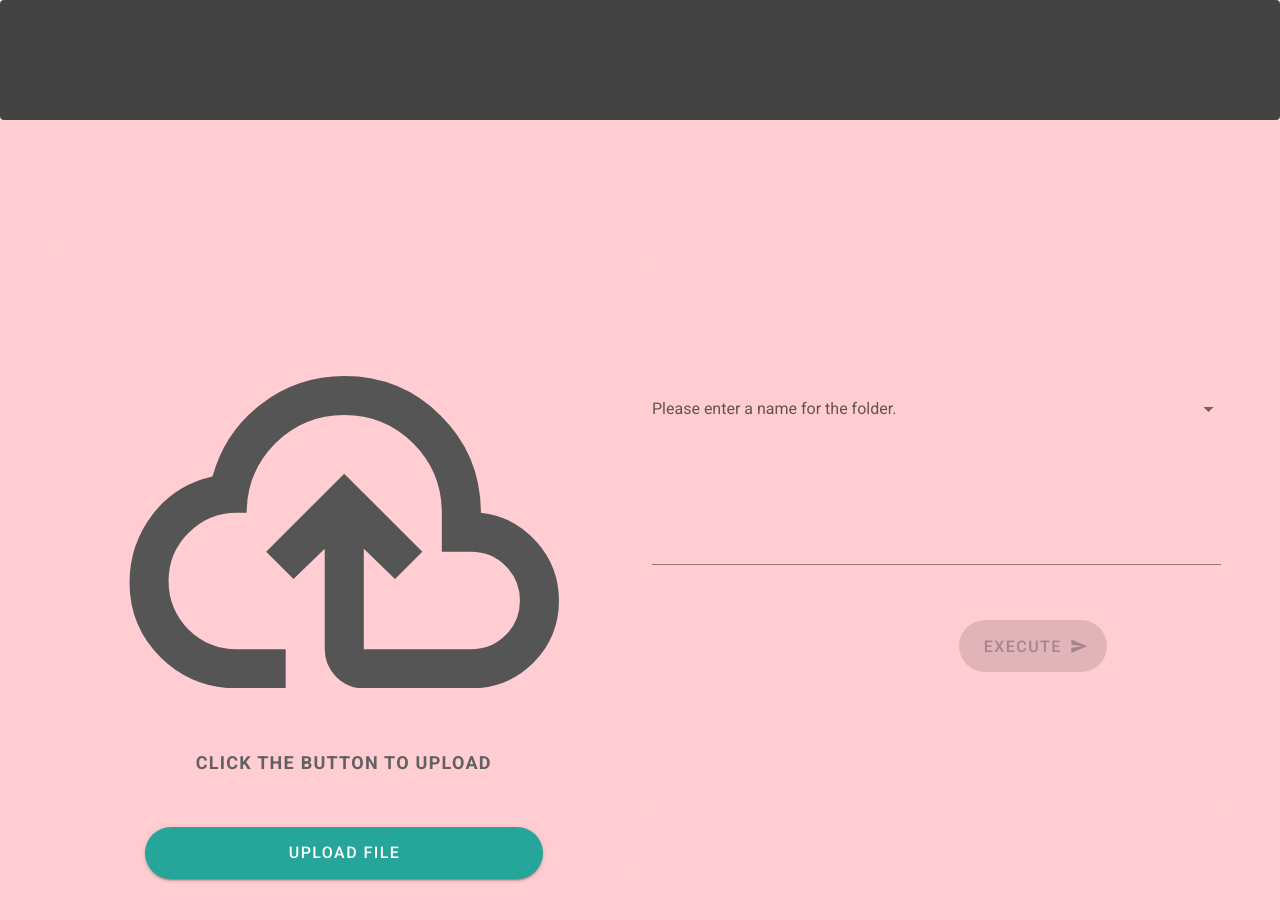
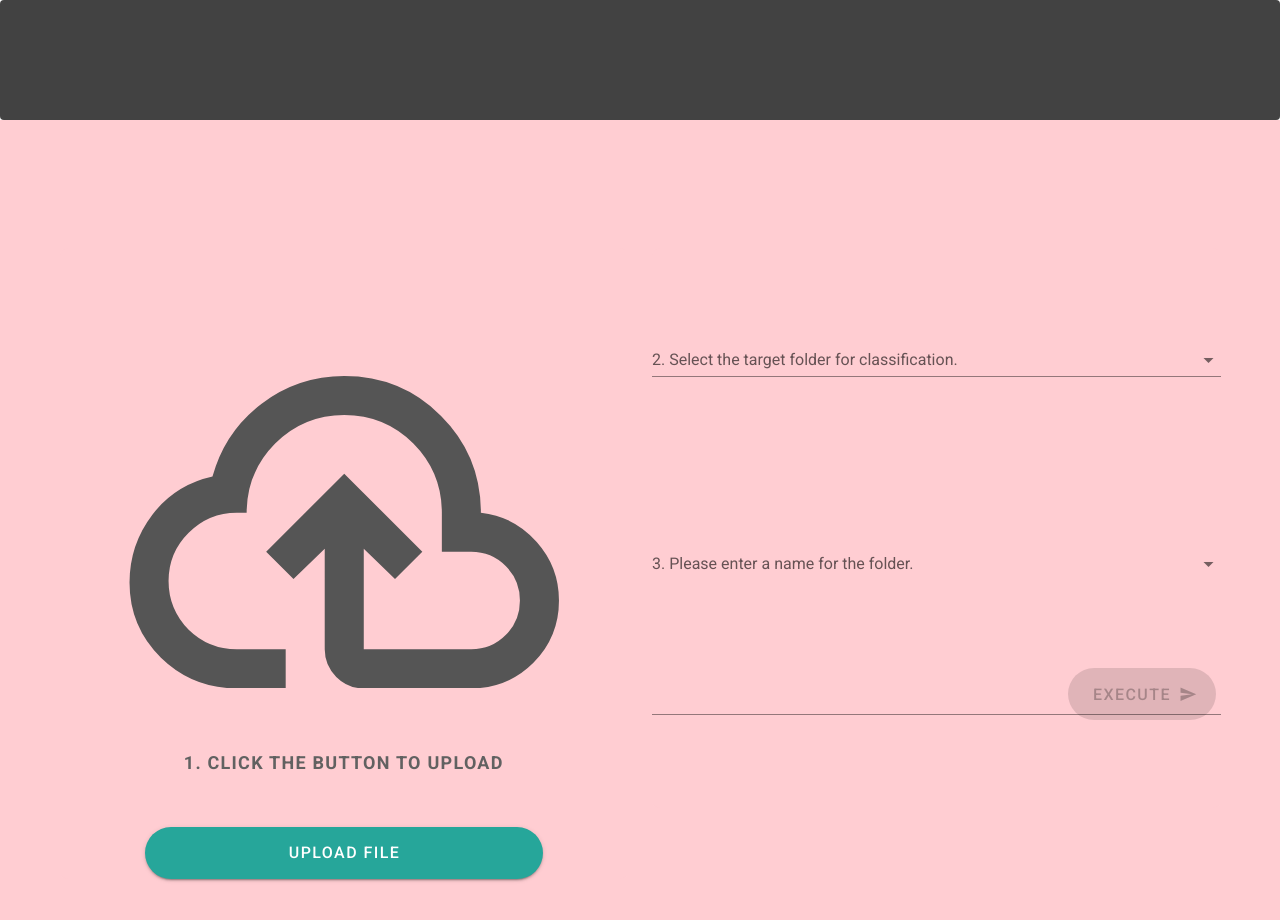
Before and after one commit to KITA-DS12/vol11_bookmark, a Vue app in the folder client/: page /#/ in a window 1280 px wide. Built offline with nearby package versions, Linux system fonts and the light colour scheme.

Commit message:
add folderの指定

```diff
--- a/client/src/views/DownloadView.vue
+++ b/client/src/views/DownloadView.vue
@@ -120,6 +120,8 @@ export default {
         .post("json-json", {
           bookmark: this.response_json,
           folder: this.folder,
+          other: this.other,
+          target: this.target,
         })
         .then((res) => {
           this.response_json = res.data
--- a/client/src/views/UploadView.vue
+++ b/client/src/views/UploadView.vue
@@ -14,12 +14,10 @@
               style="text-align: center;"
             >
               <input type="file" ref="input" accept="html" style="display: none" @change="getFileContent">
-              <div v-on:click="inputButton">
-                <svg style="fill: #555;" xmlns="http://www.w3.org/2000/svg" viewBox="0 0 24 20"><path d="M6.5 20Q4.22 20 2.61 18.43 1 16.85 1 14.58 1 12.63 2.17 11.1 3.35 9.57 5.25 9.15 5.88 6.85 7.75 5.43 9.63 4 12 4 14.93 4 16.96 6.04 19 8.07 19 11 20.73 11.2 21.86 12.5 23 13.78 23 15.5 23 17.38 21.69 18.69 20.38 20 18.5 20H13Q12.18 20 11.59 19.41 11 18.83 11 18V12.85L9.4 14.4L8 13L12 9L16 13L14.6 14.4L13 12.85V18H18.5Q19.55 18 20.27 17.27 21 16.55 21 15.5 21 14.45 20.27 13.73 19.55 13 18.5 13H17V11Q17 8.93 15.54 7.46 14.08 6 12 6 9.93 6 8.46 7.46 7 8.93 7 11H6.5Q5.05 11 4.03 12.03 3 13.05 3 14.5 3 15.95 4.03 17 5.05 18 6.5 18H9V20M12 13Z" /></svg>
-                <p class="grey--text text--darken-2 text-button font-weight-bold">
-                  <font size="4">Click the BUTTON to Upload</font>
-                </p>
-              </div>
+              <svg style="fill: #555;" xmlns="http://www.w3.org/2000/svg" viewBox="0 0 24 20"><path d="M6.5 20Q4.22 20 2.61 18.43 1 16.85 1 14.58 1 12.63 2.17 11.1 3.35 9.57 5.25 9.15 5.88 6.85 7.75 5.43 9.63 4 12 4 14.93 4 16.96 6.04 19 8.07 19 11 20.73 11.2 21.86 12.5 23 13.78 23 15.5 23 17.38 21.69 18.69 20.38 20 18.5 20H13Q12.18 20 11.59 19.41 11 18.83 11 18V12.85L9.4 14.4L8 13L12 9L16 13L14.6 14.4L13 12.85V18H18.5Q19.55 18 20.27 17.27 21 16.55 21 15.5 21 14.45 20.27 13.73 19.55 13 18.5 13H17V11Q17 8.93 15.54 7.46 14.08 6 12 6 9.93 6 8.46 7.46 7 8.93 7 11H6.5Q5.05 11 4.03 12.03 3 13.05 3 14.5 3 15.95 4.03 17 5.05 18 6.5 18H9V20M12 13Z" /></svg>
+              <p class="grey--text text--darken-2 text-button font-weight-bold">
+                <font size="4">1. Click the BUTTON to Upload</font>
+              </p>
               <v-btn style="margin-top: 5%" width="70%" rounded class="white--text" color="teal lighten-1" x-large @click="inputButton">UPLOAD FILE</v-btn>
             </v-sheet>
           </v-col>
@@ -33,12 +31,40 @@
               class="red lighten-4"
               style="text-align: center; position: relative;"
             >
+              <div style="height: 10vh" />
+              <v-combobox
+                v-model="targets"
+                :items="folders"
+                hide-selected
+                multiple
+                label="2. Select the target folder for classification."
+                @input="onInputCombobox"
+              >
+                <template v-slot:selection="{ attrs, item, parent, selected }">
+                  <v-chip
+                    v-bind="attrs"
+                    color="pink lighten-2"
+                    text-color="white"
+                    :input-value="selected"
+                    label
+                  >
+                    <span class="pr-2">
+                      {{ item }}
+                    </span>
+                    <v-icon
+                      small
+                      @click="parent.selectItem(item)"
+                    >
+                      $delete
+                    </v-icon>
+                  </v-chip>
+                </template>
+              </v-combobox>
               <v-combobox
                 v-model="chips"
-                chips
-                clearable
+                clearabkle
                 hide-selected
-                label="Please enter a name for the folder."
+                label="3. Please enter a name for the folder."
                 multiple
                 height="300"
               >
@@ -51,12 +77,13 @@
                     close
                     @click="select"
                     @click:close="removeChips(item)"
+                    label
                   >
                     <strong>{{ item }}</strong>&nbsp;
                   </v-chip>
                 </template>
               </v-combobox>
-              <v-btn v-bind:disabled="!isAllowedToPush" style="position: absolute; right: 20%; bottom: 25%;" rounded class="white--text" color="teal lighten-1" x-large @click="uploadFile">
+              <v-btn v-bind:disabled="!isAllowedToPush" style="position: fixed; bottom: 10%; right: 5%;" rounded class="white--text" color="teal lighten-1" x-large @click="uploadFile">
                 EXECUTE
                 <v-icon right>
                   mdi-send
@@ -78,6 +105,9 @@ export default {
     content: '',
     response_json: null,
     chips: [],
+    other: "その他",
+    folders: [],
+    targets: [],
   }),
   computed: {
     isAllowedToPush() {
@@ -89,6 +119,24 @@ export default {
     }
   },
   methods: {
+    onInputCombobox() {
+      this.$nextTick(() => {
+        // 入力値が選択肢にあるかチェックします。
+        let isExist = false;
+        for (let folder of this.folders) {
+          if (this.targets[this.targets.length-1] == folder) {
+            isExist = true;
+            break;
+          }
+        }
+
+        // 入力値が選択肢にない場合
+        if (!isExist) {
+          // 入力値をクリアします。
+          this.targets.pop()
+        }
+      })
+    },
     inputButton() { this.$refs.input.click();
     },
     async getFileContent() {
@@ -96,6 +144,7 @@ export default {
         const file = this.$refs.input.files[0]
         const content = await this.readFileAsync(file)
         this.content = content
+        await this.readFolder()
       } catch (e) {
         console.log(e)
       }
@@ -109,6 +158,24 @@ export default {
         reader.onerror = reject
         reader.readAsDataURL(file)
       })
+    },
+    async readFolder() {
+      await axios
+        .post("html-json", {
+          bookmark: [this.content.slice(22)],
+        })
+        .then((res) => {
+          const children = res.data.children[0].children[0].children
+          children.forEach((elem, index) => {
+            if (elem.type == "folder") {
+              this.folders.push(elem.title)
+            }
+          })
+          this.targets = this.folders
+        })
+        .catch((err) => {
+          console.log(err);
+        });
     },
     async uploadFile() {
       await axios
```
